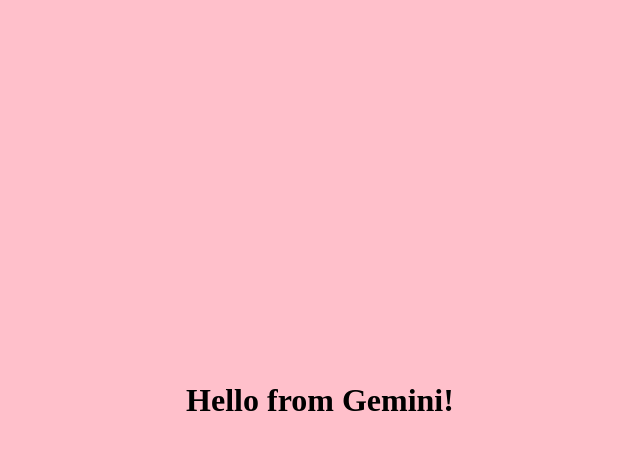
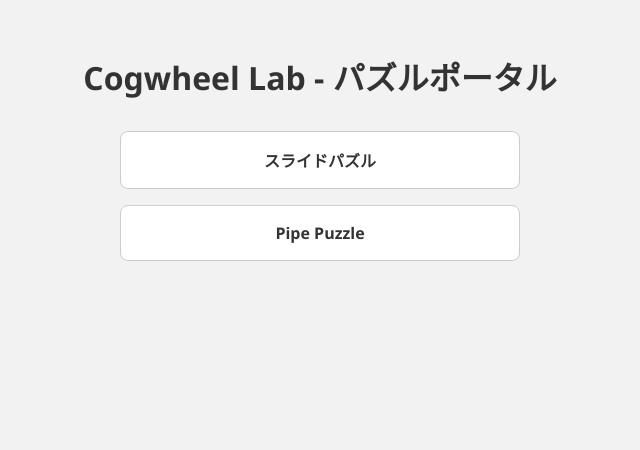
Before and after one commit to cogwheel-lab/PipePuzzle, a website: page index.html in a window 1280 px wide. Shown: the whole page, without its empty margins (320-960 px from the left). Drawn offline with Linux system fonts and the light colour scheme.

Commit message:
index.htmlの言語を日本語に変更し、タイトルとコンテンツを更新

```diff
--- a/index.html
+++ b/index.html
@@ -1,21 +1,51 @@
 <!DOCTYPE html>
-<html lang="en">
+<html lang="ja">
 <head>
   <meta charset="UTF-8">
   <meta name="viewport" content="width=device-width, initial-scale=1.0">
-    <title>Centered Message</title>
+  <title>Cogwheel Lab</title>
   <style>
     body {
-            background-color: pink;
-            display: flex;
-            justify-content: center;
-            align-items: center;
-            height: 100vh;
+      background-color: #f2f2f2;
+      font-family: 'Segoe UI', sans-serif;
       margin: 0;
+      padding: 2rem;
+    }
+    h1 {
+      text-align: center;
+      color: #333;
+    }
+    ul {
+      max-width: 400px;
+      margin: 2rem auto;
+      padding: 0;
+      list-style: none;
+    }
+    li {
+      margin: 1rem 0;
+    }
+    a {
+      display: block;
+      padding: 1rem;
+      background: #fff;
+      border: 1px solid #ccc;
+      border-radius: 8px;
+      text-align: center;
+      text-decoration: none;
+      color: #333;
+      font-weight: bold;
+      transition: background 0.2s;
+    }
+    a:hover {
+      background: #e6f7ff;
     }
   </style>
 </head>
 <body>
-    <h1>Hello from Gemini!</h1>
+  <h1>Cogwheel Lab - パズルポータル</h1>
+  <ul>
+    <li><a href="slide_puzzle/">スライドパズル</a></li>
+    <li><a href="puzzle_game">Pipe Puzzle</a></li>
+  </ul>
 </body>
 </html>
```
Lines whose indentation alone changed are shown as unchanged.
